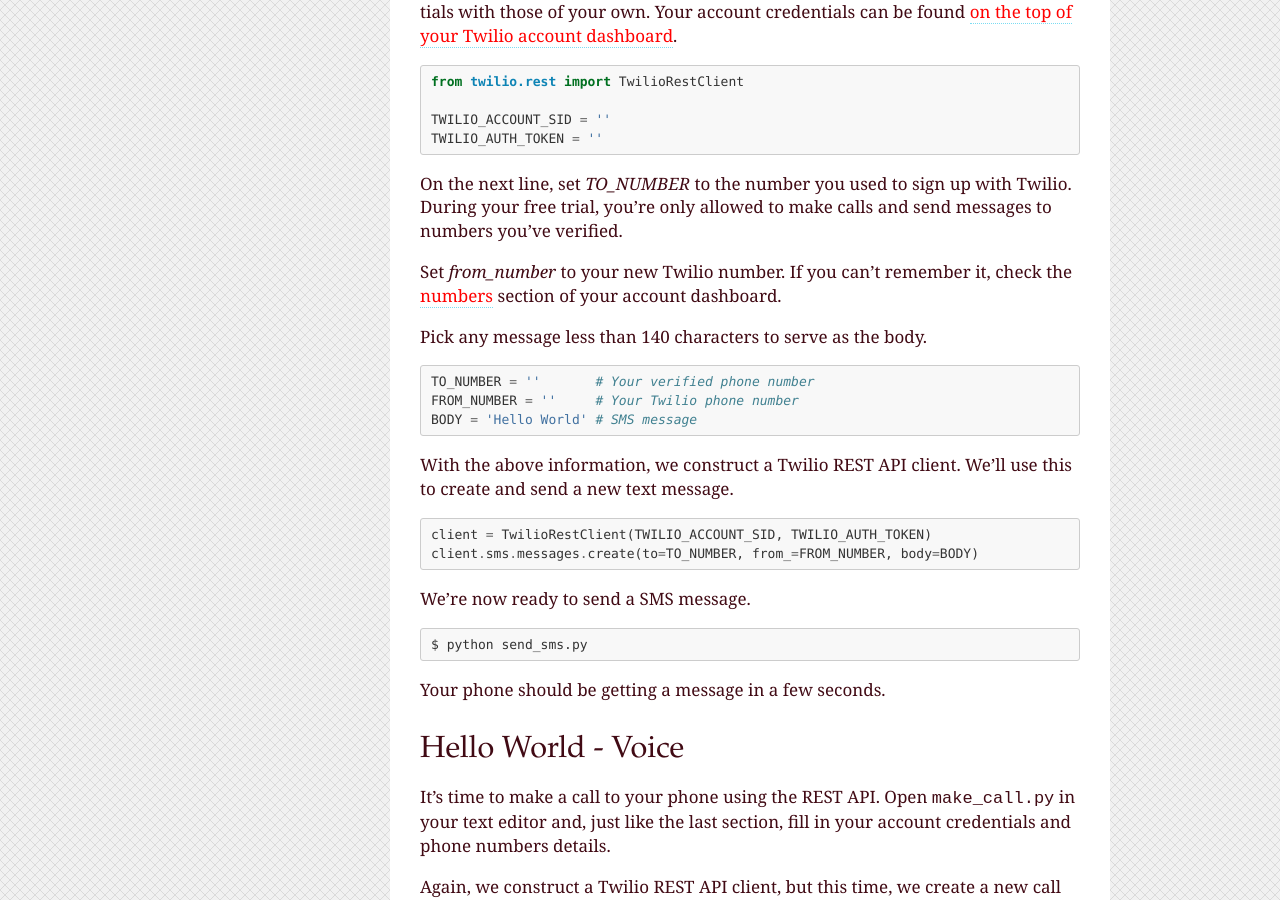
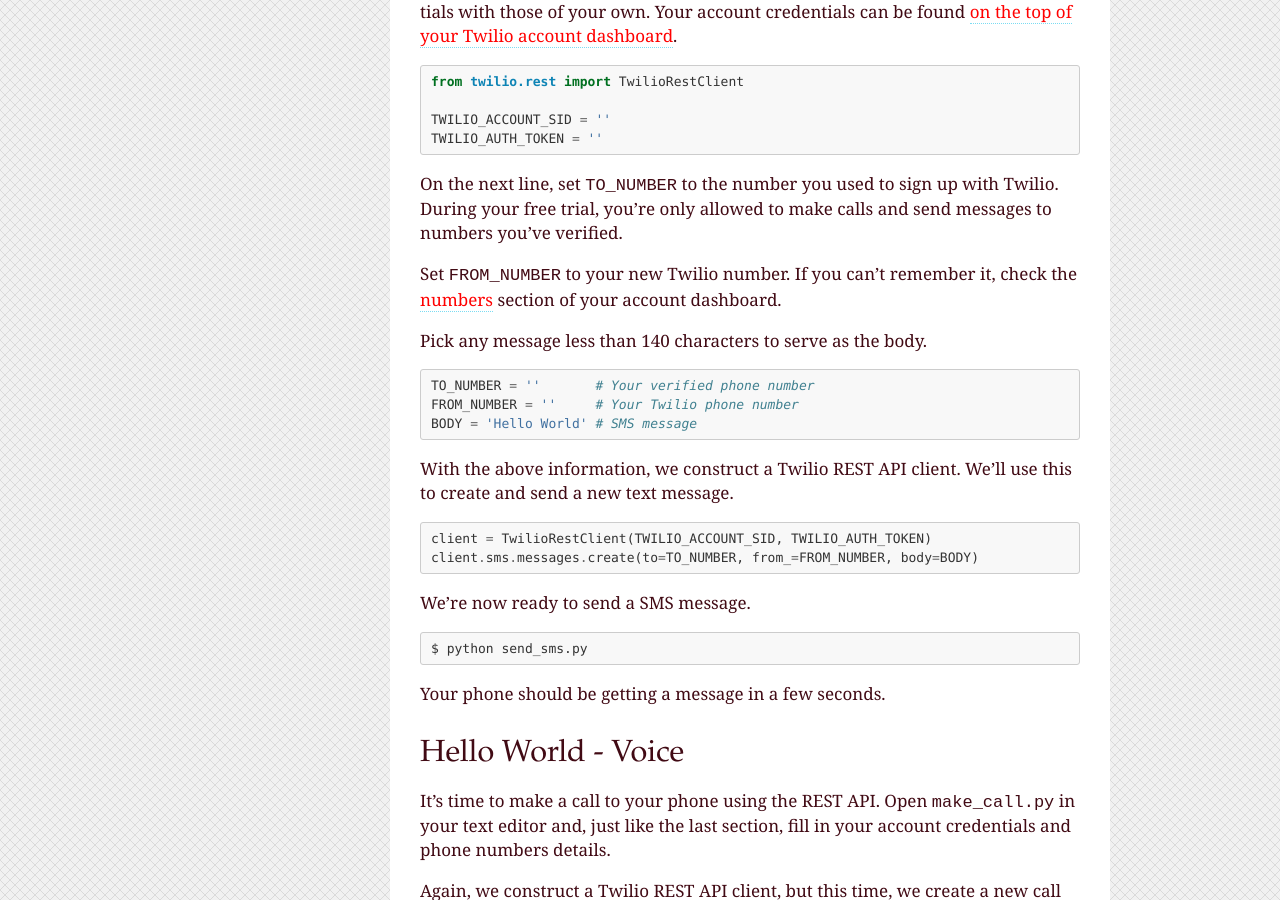
Before and after one commit to twilio/calworkshop, a Sphinx documentation site: the page built from docs/quickstart.rst, in a window 1280 px wide and 900 px high, scrolled down 1070 px. Built offline with Sphinx 7.4.7, drawn with Linux system fonts in a browser that asks for light colours.

Commit message:
changing italicized variables to courier code types

```diff
--- a/docs/quickstart.rst
+++ b/docs/quickstart.rst
@@ -41,11 +41,11 @@
 .. literalinclude:: ../send_sms.py
    :lines: 1-4
 
-On the next line, set `TO_NUMBER` to the number you used to sign up
+On the next line, set ``TO_NUMBER`` to the number you used to sign up
 with Twilio. During your free trial, you're only allowed to make calls and send
 messages to numbers you've verified.
 
-Set `from_number` to your new Twilio number. If you
+Set ``FROM_NUMBER`` to your new Twilio number. If you
 can't remember it, check the `numbers
 <https://www.twilio.com/user/account/phone-numbers/incoming>`_ section of your
 account dashboard.
```
